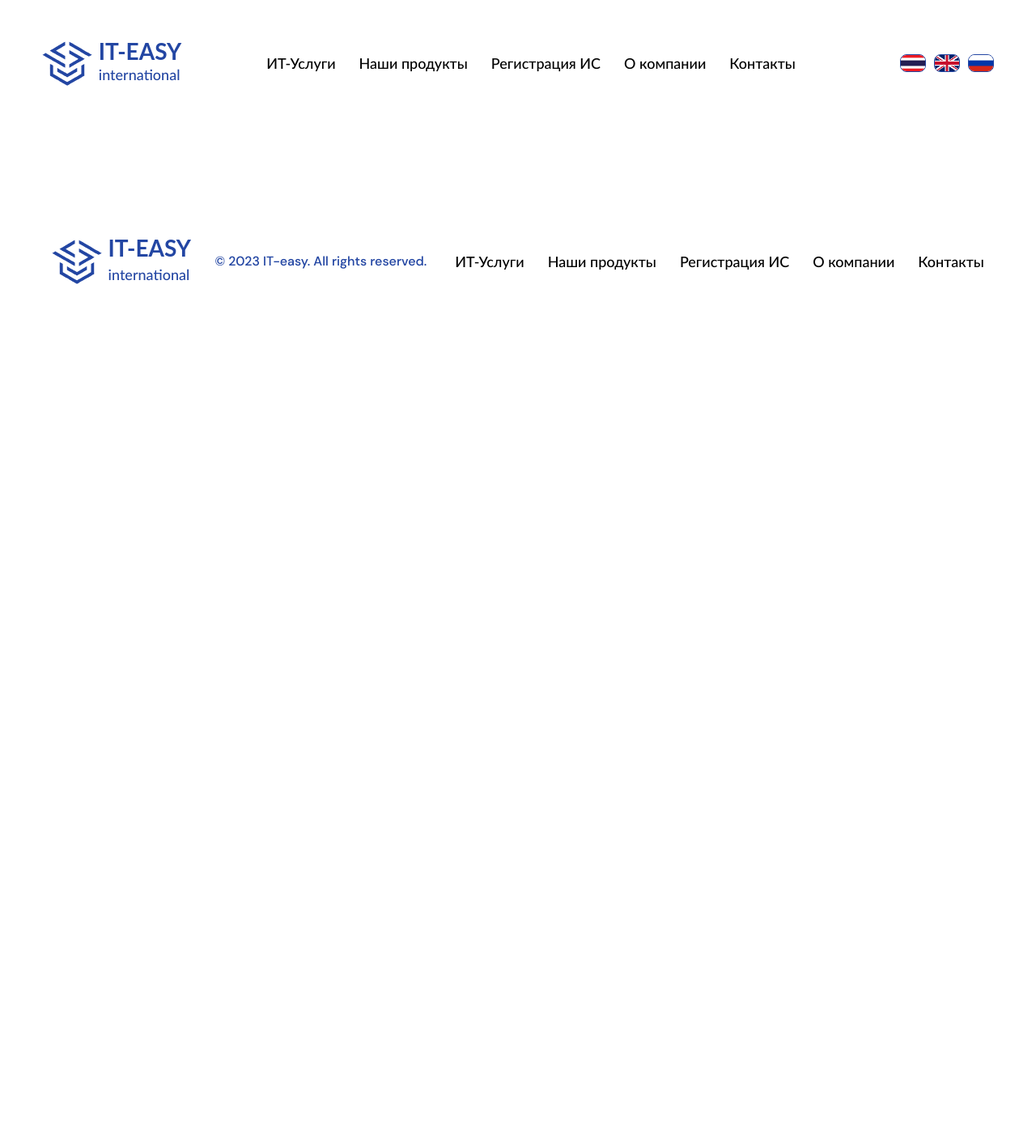
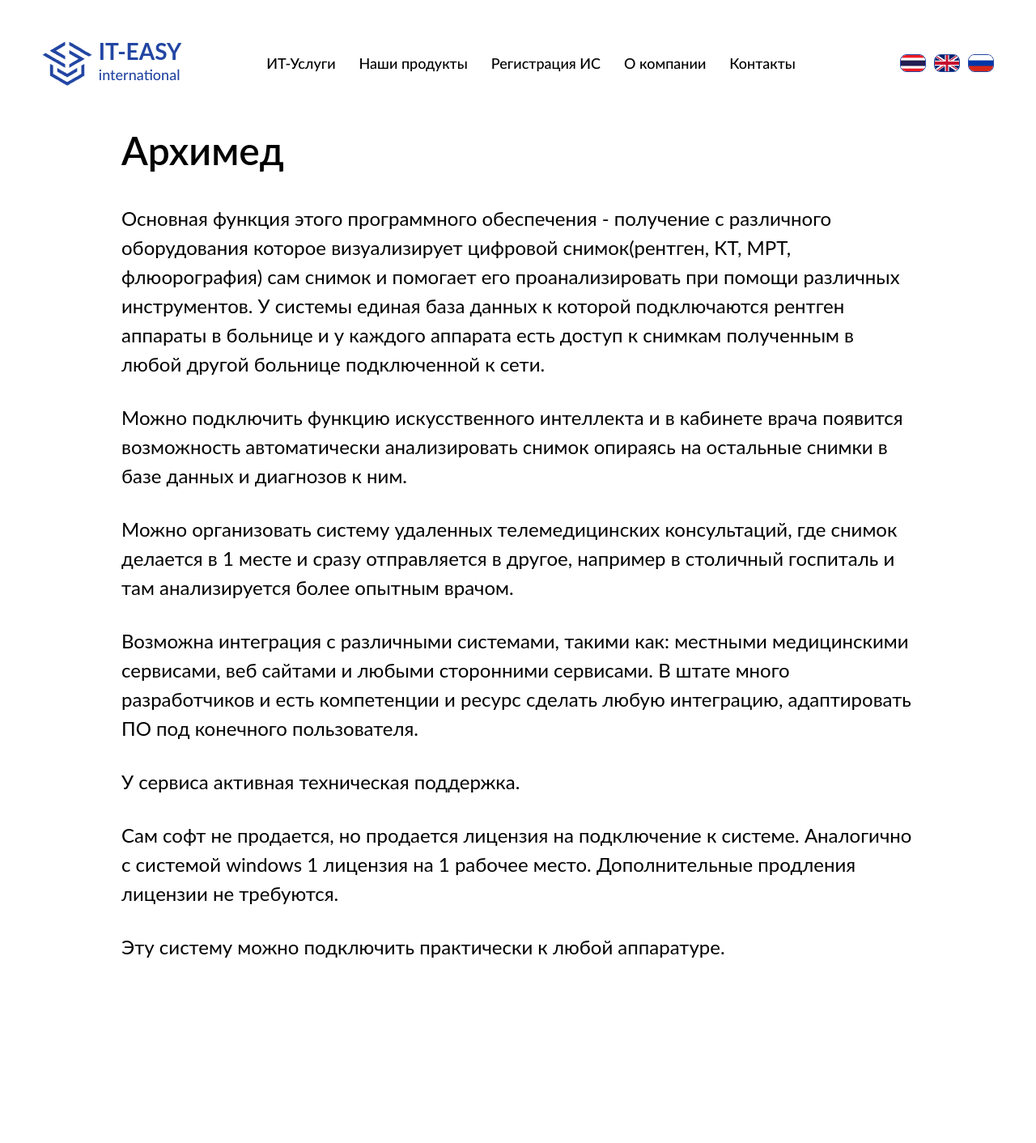
Before and after one commit to MaximEsin/It-easy, a React (Create React App) app: page /archimedes in a window 1280 px wide. Shown: the top 1412 px of the page at 81% size. Before the commit the page ends 800 px from the top, so only its background shows below. Built offline with nearby package versions, Linux system fonts and the light colour scheme; a web font is replaced by a local one.

Commit message:
Archimedes page

```diff
--- a/src/data/Data.jsx
+++ b/src/data/Data.jsx
@@ -261,6 +261,15 @@ export const Russian = {
     "Повышение информированности жителей о правильной утилизации ТКО",
   govermentContentlist21:
     "Повышение информированности жителей о проведении организованных экологических мероприятий в городе",
+  /* Archimedes */
+  archimedesTitle: "Архимед",
+  archimedesText1: "Основная функция этого программного обеспечения - получение с различного оборудования которое визуализирует цифровой снимок(рентген, КТ, МРТ, флюорография) сам снимок и  помогает его проанализировать при помощи различных инструментов. У системы единая база данных к которой подключаются рентген аппараты в больнице и у каждого аппарата есть доступ к снимкам полученным в любой другой больнице подключенной к сети. ",
+  archimedesText2: "Можно подключить функцию искусственного интеллекта и в кабинете врача появится возможность автоматически анализировать снимок опираясь на остальные снимки в базе данных и диагнозов к ним.",
+  archimedesText3: "Можно организовать систему удаленных телемедицинских консультаций, где снимок делается в 1 месте и сразу отправляется в другое, например в столичный госпиталь и там анализируется более опытным врачом.",
+  archimedesText4: "Возможна интеграция с различными системами, такими как: местными медицинскими сервисами, веб сайтами и любыми сторонними сервисами. В штате много разработчиков и есть компетенции и ресурс сделать любую интеграцию, адаптировать ПО под конечного пользователя.",
+  archimedesText5: "У сервиса активная техническая поддержка.",
+  archimedesText6: "Сам софт не продается, но продается лицензия на подключение к системе. Аналогично с системой windows 1 лицензия на 1 рабочее место. Дополнительные продления лицензии не требуются. ",
+  archimedesText7: "Эту систему можно подключить практически к любой аппаратуре.",
   /* Clients */
   clientsText: "ОТЗЫВЫ",
   clientsTitle: "Что говорят наши клиенты",
@@ -532,6 +541,15 @@ export const English = {
     "Raising awareness among residents about proper disposal of solid waste",
   govermentContentlist21:
     "Raising awareness among residents about organized environmental events in the city",
+  /* Archimedes */
+  archimedesTitle: "Archimedes",
+  archimedesText1: "The main function of this software is to obtain from various equipment which visualizes the digital image itself (X-ray, CT, MRI, fluorography) and helps to analyze it using various tools. The system has a single database to which x-ray machines in the hospital are connected, and each machine has access to images obtained in any other hospital connected to the network.",
+  archimedesText2: "You can connect the artificial intelligence function and in the doctor’s office it will be possible to automatically analyze the image based on other images in the database and diagnoses for them.",
+  archimedesText3: "You can organize a system of remote telemedicine consultations, where an image is taken in one place and immediately sent to another, for example, to a hospital in the capital and analyzed there by a more experienced doctor.",
+  archimedesText4: "Integration with various systems is possible, such as: local medical services, websites and any third-party services. There are many developers in the company and they have the competence and resources to make any integration and adapt the software to the end user.",
+  archimedesText5: "The service has active technical support.",
+  archimedesText6: "The software itself is not for sale, but a license to connect to the system is. Similarly with the Windows system, 1 license for 1 workplace. No additional license renewals are required.",
+  archimedesText7: "This system can be connected to almost any equipment.",
   /* Clients */
   clientsText: "REVIEWS",
   clientsTitle: "What our clients say",
@@ -793,6 +811,15 @@ export const Thai = {
     "สร้างความตระหนักรู้แก่ประชาชนเกี่ยวกับการกำจัดขยะมูลฝอยอย่างเหมาะสม",
   govermentContentlist21:
     "สร้างความตระหนักรู้แก่ผู้อยู่อาศัยเกี่ยวกับการจัดกิจกรรมด้านสิ่งแวดล้อมในเมือง",
+  /* Archimedes */
+  archimedesTitle: "Archimedes",
+  archimedesText1: "หน้าที่หลักของซอฟต์แวร์นี้คือการได้มาจากอุปกรณ์ต่างๆ ที่แสดงภาพดิจิทัลด้วยตนเอง (X-ray, CT, MRI, ฟลูออโรกราฟฟี) และช่วยวิเคราะห์โดยใช้เครื่องมือต่างๆ ระบบมีฐานข้อมูลเดียวที่เชื่อมต่อกับเครื่องเอ็กซเรย์ในโรงพยาบาล และเครื่องแต่ละเครื่องสามารถเข้าถึงภาพที่ได้รับจากโรงพยาบาลอื่นที่เชื่อมต่อกับเครือข่าย",
+  archimedesText2: "คุณสามารถเชื่อมต่อฟังก์ชันปัญญาประดิษฐ์ได้ และในสำนักงานแพทย์ จะสามารถวิเคราะห์ภาพโดยอัตโนมัติตามภาพอื่นในฐานข้อมูลและทำการวินิจฉัยได้",
+  archimedesText3: "คุณสามารถจัดระบบการให้คำปรึกษาทางการแพทย์ทางไกลได้ โดยที่ภาพจะถูกถ่ายในที่เดียวและส่งไปยังอีกที่หนึ่งทันที เช่น ไปที่โรงพยาบาลในเมืองหลวง และวิเคราะห์ที่นั่นโดยแพทย์ที่มีประสบการณ์มากกว่า",
+  archimedesText4: "สามารถบูรณาการเข้ากับระบบต่างๆ ได้ เช่น บริการทางการแพทย์ในท้องถิ่น เว็บไซต์ และบริการของบุคคลที่สาม มีนักพัฒนาจำนวนมากในบริษัท และพวกเขามีความสามารถและทรัพยากรในการบูรณาการและปรับซอฟต์แวร์ให้เข้ากับผู้ใช้ปลายทาง",
+  archimedesText5: "บริการนี้มีการสนับสนุนทางเทคนิคที่ใช้งานอยู่",
+  archimedesText6: "ตัวซอฟต์แวร์ไม่ได้มีไว้ขาย แต่มีใบอนุญาตให้เชื่อมต่อกับระบบ เช่นเดียวกับระบบ Windows 1 ลิขสิทธิ์สำหรับ 1 สถานที่ทำงาน ไม่จำเป็นต้องต่ออายุใบอนุญาตเพิ่มเติม",
+  archimedesText7: "ระบบนี้สามารถเชื่อมต่อกับอุปกรณ์ได้เกือบทุกชนิด",
   /* Clients */
   clientsText: "บทวิจารณ์",
   clientsTitle: "สิ่งที่ลูกค้าของเราพูด",
--- a/src/pages/Main.jsx
+++ b/src/pages/Main.jsx
@@ -60,14 +60,15 @@ const Main = () => {
           description={data.cardOneText}
           img={image1}
           text={data.cardButton1}
-          link={"/contacts"}
+          link={"https://www.bikesharingtai.com/"}
+          target="_blank"
         />
         <Card
           heading={data.cardTwoHeading}
           description={data.cardTwoText}
           img={image2}
           text={data.cardButton2}
-          link={"/contacts"}
+          link={"/archimedes"}
         />
         <Card
           heading={data.cardThreeHeading}
@@ -81,21 +82,21 @@ const Main = () => {
           description={data.cardFourText}
           img={image4}
           text={data.cardButton1}
-          link={"/contacts"}
+          link={"/goverment"}
         />
         <Card
           heading={data.cardFiveHeading}
           description={data.cardFiveText}
           img={image5}
           text={data.cardButton2}
-          link={"/contacts"}
+          link={"/digital-employee"}
         />
         <Card
           heading={data.cardSixHeading}
           description={data.cardSixText}
           img={image6}
           text={data.cardButton3}
-          link={"/contacts"}
+          link={"/fire-alarm"}
         />
       </div>
       <section className={styles.news}>
--- a/src/pages/projects/Archimedes.jsx
+++ b/src/pages/projects/Archimedes.jsx
@@ -1,11 +1,19 @@
 import React from "react";
 import styles from "../../styles/Projects.module.scss";
-
+import { useSelector } from "react-redux";
 
 const Archimedes = () => {
+    const { data } = useSelector((state) => state.dataReducer);
     return (
         <section className={styles.project__main}>
-
+            <h2 className={styles.project__name}>{data.archimedesTitle}</h2>
+            <p className={styles.project__description}>{data.archimedesText1}</p>
+            <p className={styles.project__description}>{data.archimedesText2}</p>
+            <p className={styles.project__description}>{data.archimedesText3}</p>
+            <p className={styles.project__description}>{data.archimedesText4}</p>
+            <p className={styles.project__description}>{data.archimedesText5}</p>
+            <p className={styles.project__description}>{data.archimedesText6}</p>
+            <p className={styles.project__description}>{data.archimedesText7}</p>
         </section>
     );
   };
```
